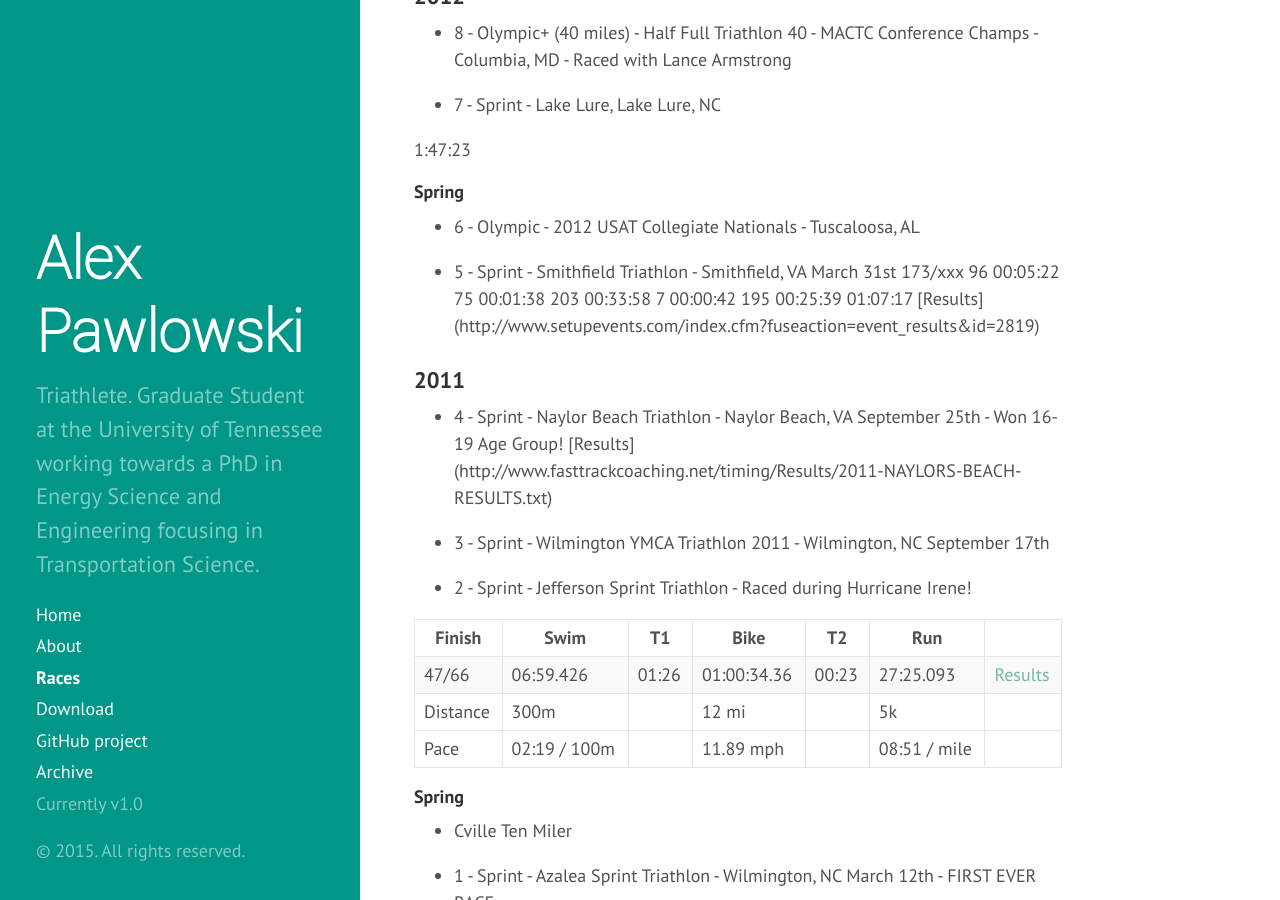
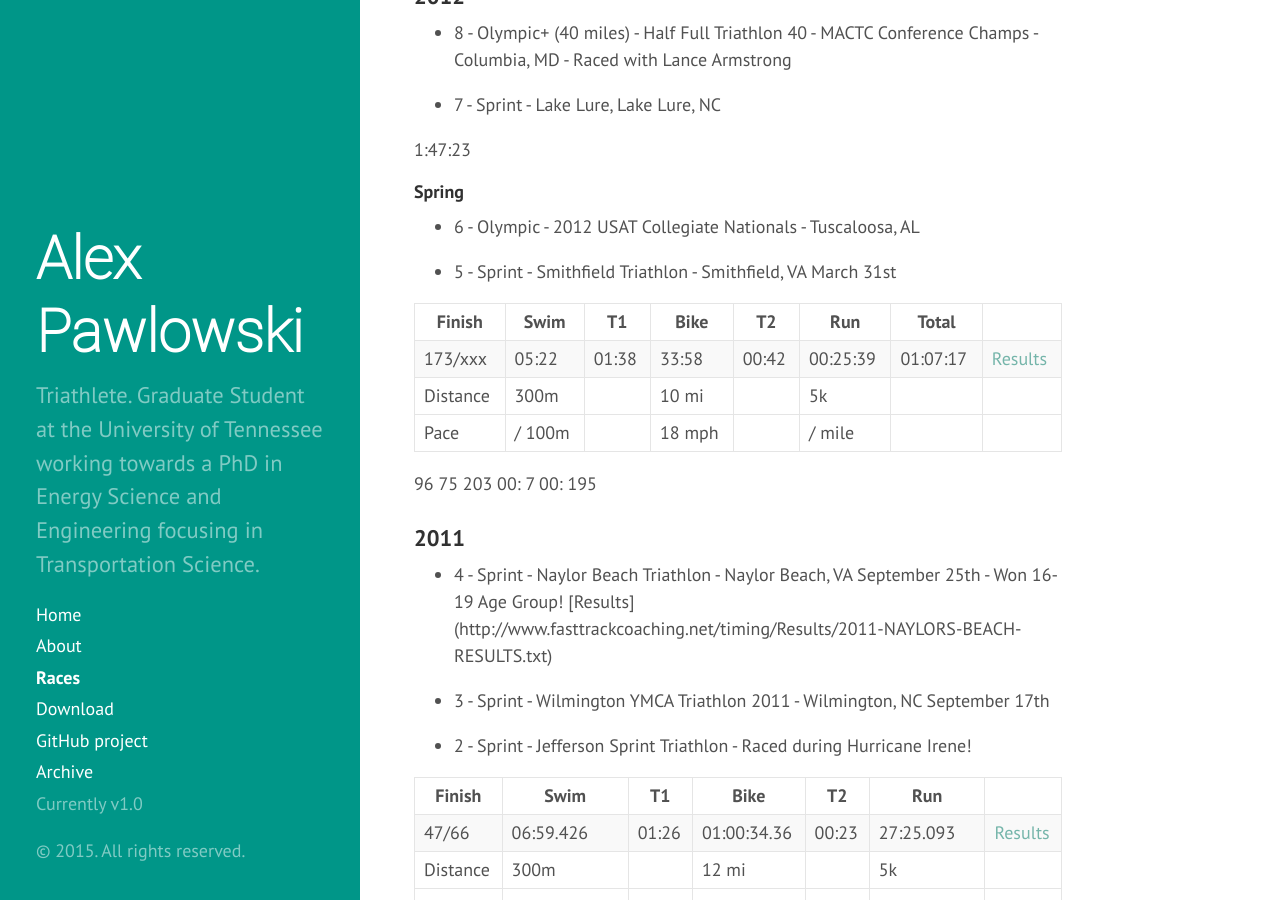
Before and after one commit to alexpawlowski/alexpawlowski.github.io, a Jekyll site: the page built from races.md, in a window 1280 px wide and 900 px high, scrolled down 926 px. Built offline with Jekyll 4.4.1, drawn with Linux system fonts in a browser that asks for light colours; Markdown is read by kramdown in place of the engine named in the settings.

Commit message:
Update races.md

```diff
--- a/races.md
+++ b/races.md
@@ -52,7 +52,55 @@ Didn't race any in the Spring due to a crazy last semester at UVa haha
 * 6 - Olympic - 2012 USAT Collegiate Nationals - Tuscaloosa, AL
 
 * 5 - Sprint - Smithfield Triathlon - Smithfield, VA March 31st
-173/xxx 96	00:05:22	75	00:01:38	203	00:33:58	7	00:00:42	195	00:25:39	 	01:07:17 [Results] (http://www.setupevents.com/index.cfm?fuseaction=event_results&id=2819)
+<table>
+  <thead>
+    <tr>
+      <th>Finish</th>
+      <th>Swim</th>
+      <th>T1</th>
+      <th>Bike</th>
+      <th>T2</th>
+      <th>Run</th>
+      <th>Total</th>
+      <th></th>
+    </tr>
+  </thead>
+  <tfoot>
+    <tr>
+      <td>Pace</td>
+      <td>/ 100m </td>
+      <td></td>
+      <td>18 mph</td>
+      <td></td>
+      <td>/ mile</td>
+      <td></td>
+      <td></td>
+    </tr>
+  </tfoot>
+  <tbody>
+    <tr>
+      <td>173/xxx</td>
+      <td>05:22</td>
+      <td>01:38</td>
+      <td>33:58</td>
+      <td>00:42</td>
+      <td>00:25:39</td>
+      <td>01:07:17</td>
+      <td><a href="http://www.setupevents.com/index.cfm?fuseaction=event_results&id=2819">Results</a></td>
+    </tr>
+    <tr>
+      <td>Distance</td>
+      <td>300m</td>
+      <td></td>
+      <td>10 mi</td>
+      <td></td>
+      <td>5k</td>
+      <td></td>
+      <td></td>
+    </tr>
+  </tbody>
+</table>
+ 96		75		203	00:	7	00:	195
 
 ### 2011
 
```
